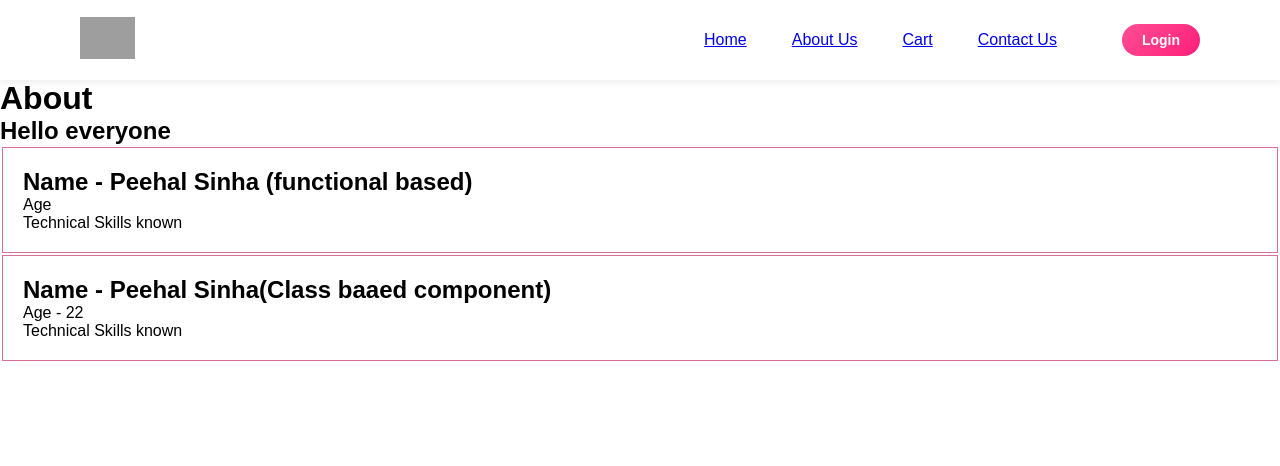
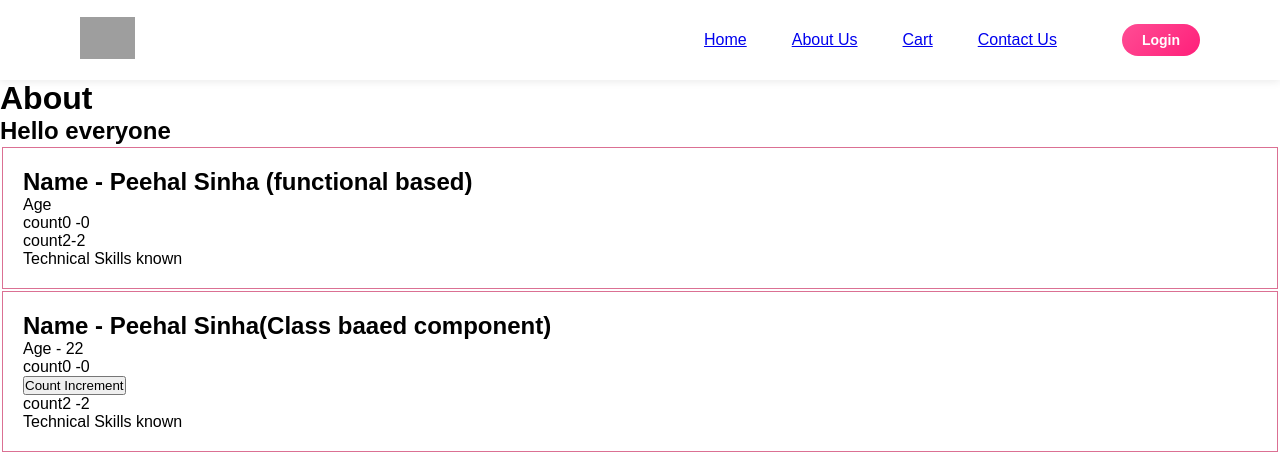
Before and after one commit to Peehal/Namaste_React, a React (Vite) app: page /about in a window 1280 px wide. Shown: the top 466 px of the page. Built offline with nearby package versions, Linux system fonts and the light colour scheme; grey boxes are pictures that could not be loaded.

Commit message:
Class based Cycle

```diff
--- a/src/components/About.js
+++ b/src/components/About.js
@@ -1,7 +1,21 @@
 import User from "./User";
 import UserClass from "./UserClass";
+import { Component } from "react";
 
-const About = () => {
+class About extends Component{
+    constructor(props){
+        super(props);
+        console.log("Parent Constructor");
+    }
+
+    componentDidMount(){
+        console.log("Parent Component did Mount")
+    }
+
+    render(){
+
+        console.log("Parent Render")
+
         return(
             <div>
                 <h1>About</h1>
@@ -12,5 +26,18 @@ const About = () => {
             </div>
         )
     }
+}
+
+// const About = () => {
+//     return(
+//         <div>
+//             <h1>About</h1>
+//             <h2>Hello everyone</h2>
+
+//             <User name ={"Peehal Sinha (functional based)"} />
+//             <UserClass name ={"Peehal Sinha(Class baaed component)"} Age={"22"} />
+//         </div>
+//     )
+// }
 
 export default About;
--- a/src/components/User.js
+++ b/src/components/User.js
@@ -1,8 +1,17 @@
+import { useState } from "react";
+
 const User = ({name}) => {
+
+    const [count0] = useState(0);
+    const [count2] = useState(2);
+
     return(
         <div className="user-card">
             <h2>Name - {name}</h2>
             <p>Age</p>
+            <p>count0 -{count0} </p>
+
+            <p>count2-{count2} </p>
             <p>Technical Skills known</p>
         </div>
     )
--- a/src/components/UserClass.js
+++ b/src/components/UserClass.js
@@ -4,17 +4,43 @@ class UserClass extends React.Component{
 
     constructor(props){
         super(props);
+
+        this.state = {
+            count0 : 0,
+            count2 : 2,
+        }
+
+        console.log("Child Constructor")
     }
 
+    componentDidMount(){
+        console.log("Child Component did Mount")
+    }
 
     render(){
 
     const {name, Age} = this.props;
+    const {count0, count2} = this.state;
+
+    console.log("Child Render")
 
         return(
              <div className="user-card">
             <h2>Name - {name}</h2>
             <p>Age - {Age}</p>
+
+
+            <p>count0 -{count0} </p>
+            <button onClick={() => {
+                this.setState ({
+                    count0 : this.state.count0 + 1,
+                })
+            }}>
+                Count Increment
+            </button>
+
+
+            <p>count2 -{count2} </p>
             <p>Technical Skills known</p>
         </div>
         )
```
Lines whose indentation alone changed are shown as unchanged.
